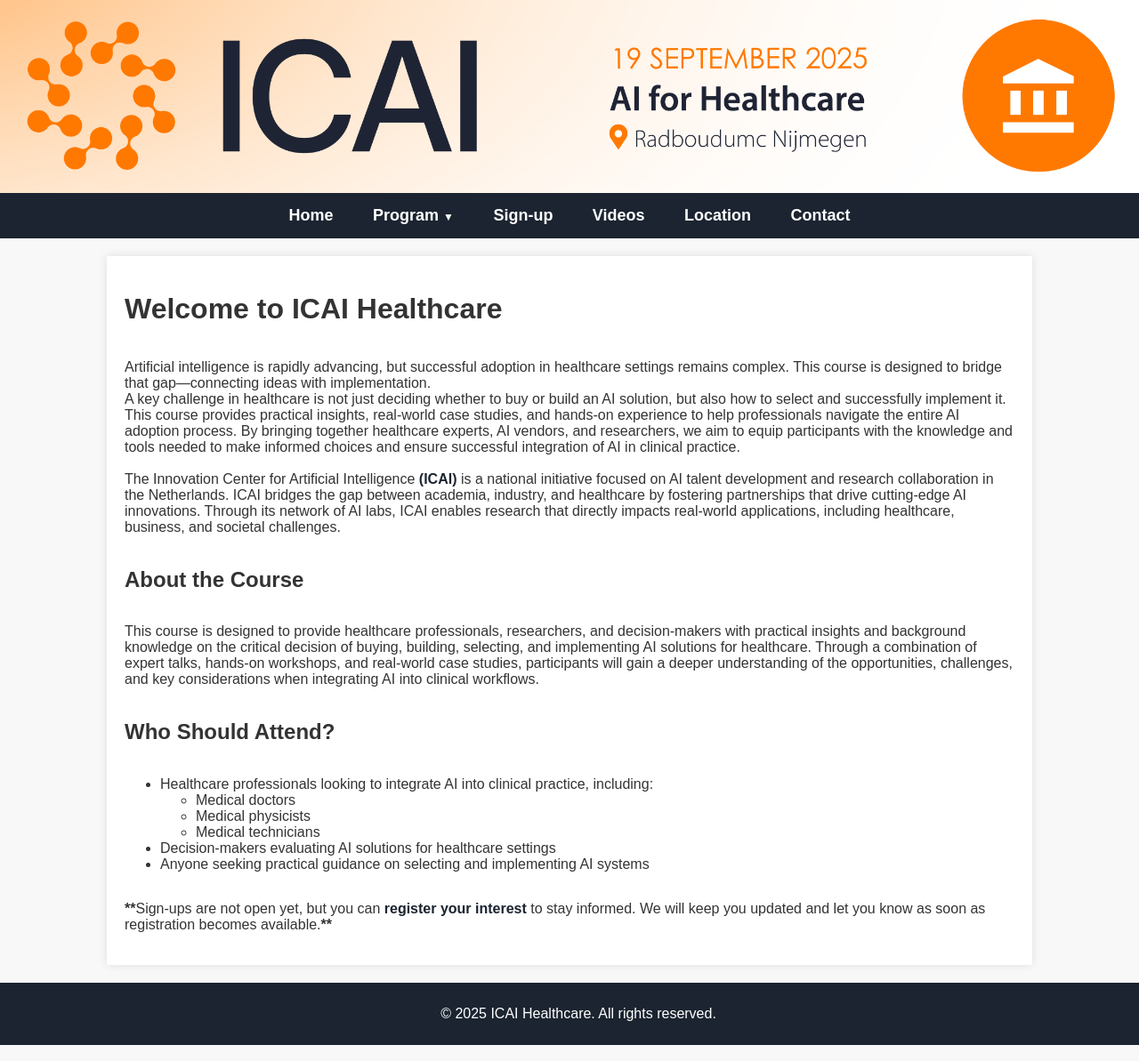
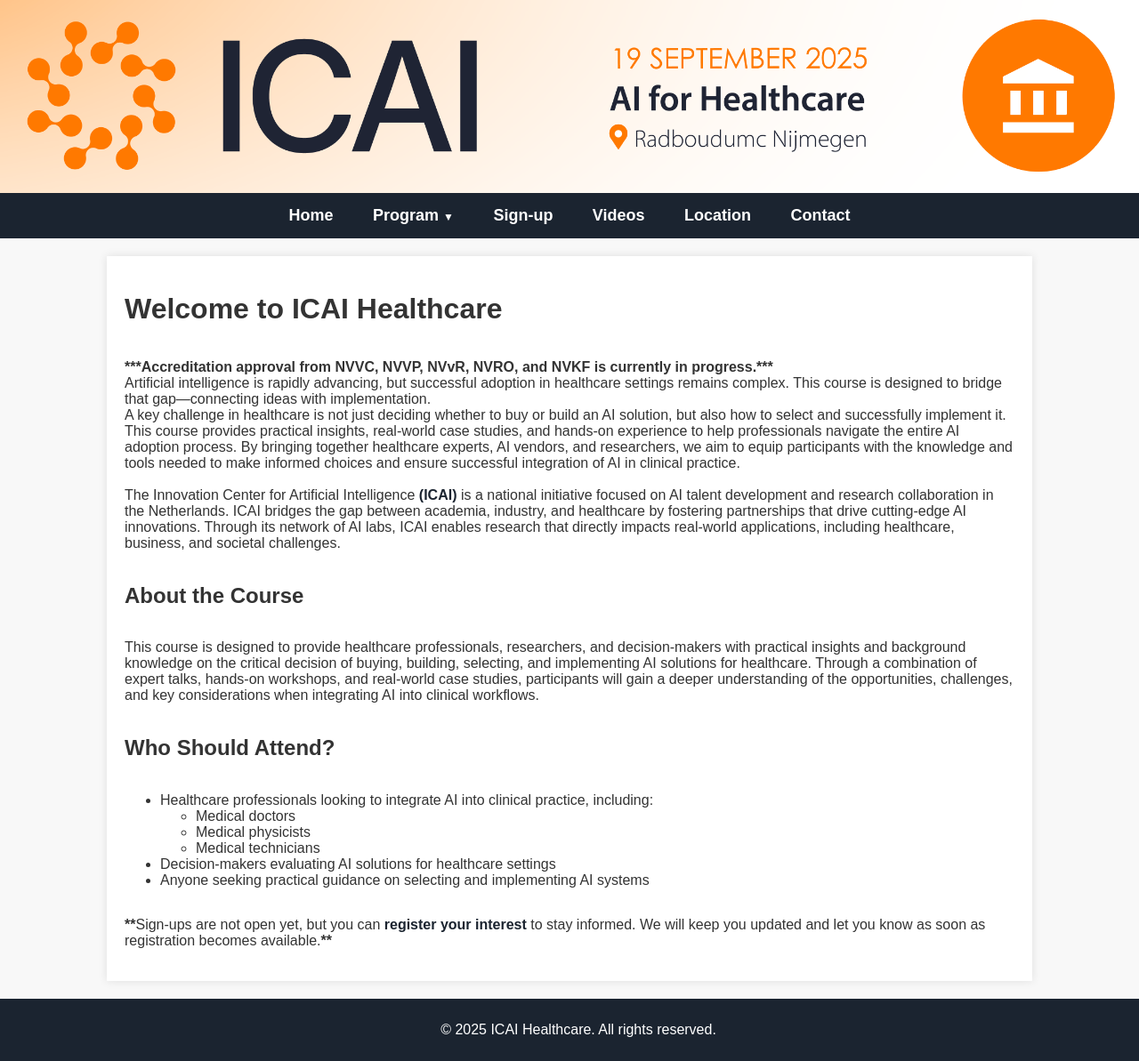
Before and after one commit to marliebesouw/marliebesouw.github.io, a Jekyll site: the page built from index.md, in a window 1280 px wide. Shown: the whole page at 89% size. Built offline with Jekyll 4.4.1, drawn with Linux system fonts in a browser that asks for light colours.

Commit message:
added accreditaiotn approval to home page

```diff
--- a/index.md
+++ b/index.md
@@ -5,6 +5,8 @@
 # Welcome to ICAI Healthcare
 <div class="content">
     <p>
+   <strong> ***Accreditation approval from NVVC, NVVP, NVvR, NVRO, and NVKF is currently in progress.***</strong><br>
+
     Artificial intelligence is rapidly advancing, but successful adoption in healthcare settings remains complex. This course is designed to bridge that gap—connecting ideas with implementation. <br>
 
     A key challenge in healthcare is not just deciding whether to buy or build an AI solution, but also how to select and successfully implement it. This course provides practical insights, real-world case studies, and hands-on experience to help professionals navigate the entire AI adoption process. By bringing together healthcare experts, AI vendors, and researchers, we aim to equip participants with the knowledge and tools needed to make informed choices and ensure successful integration of AI in clinical practice.<br><br>
```
